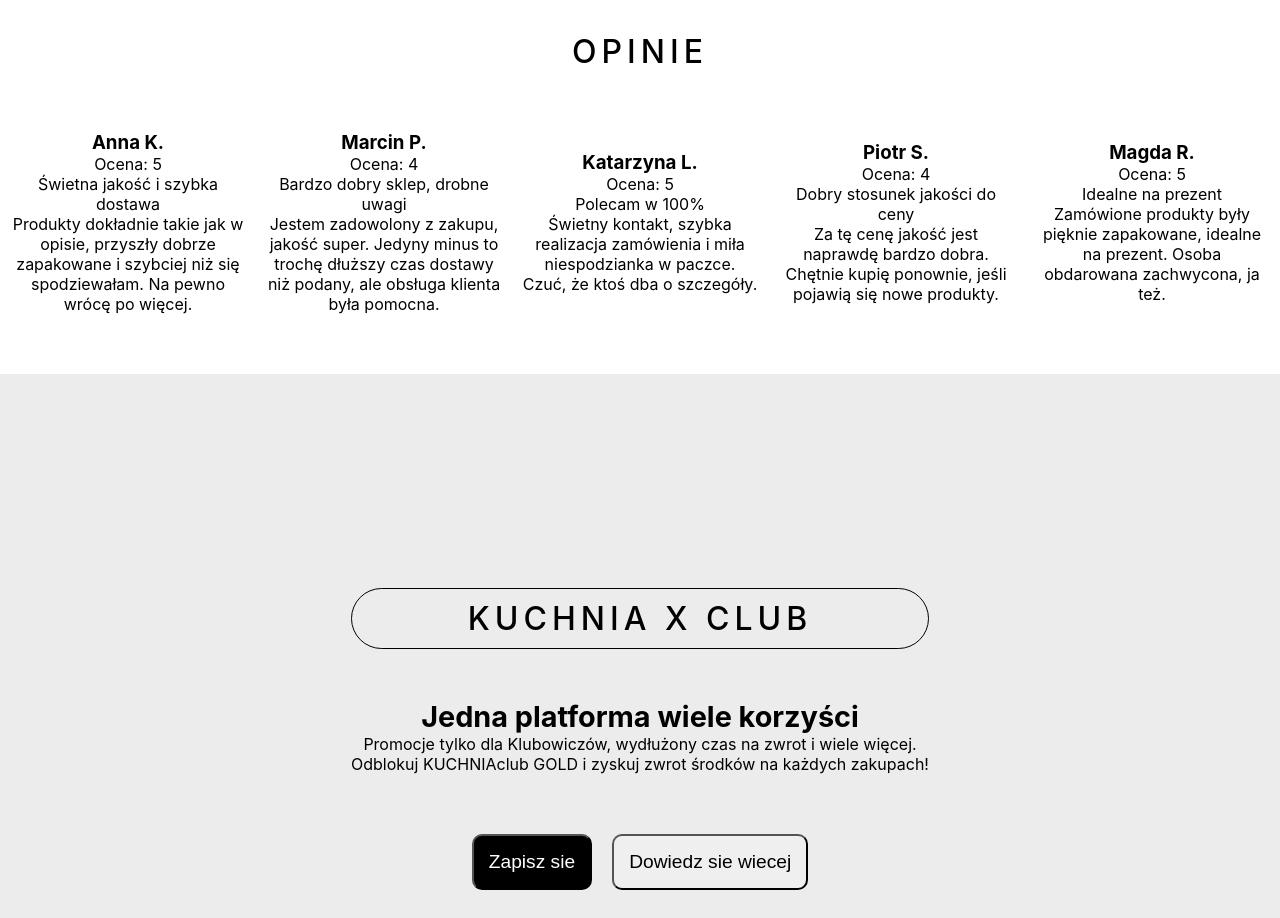
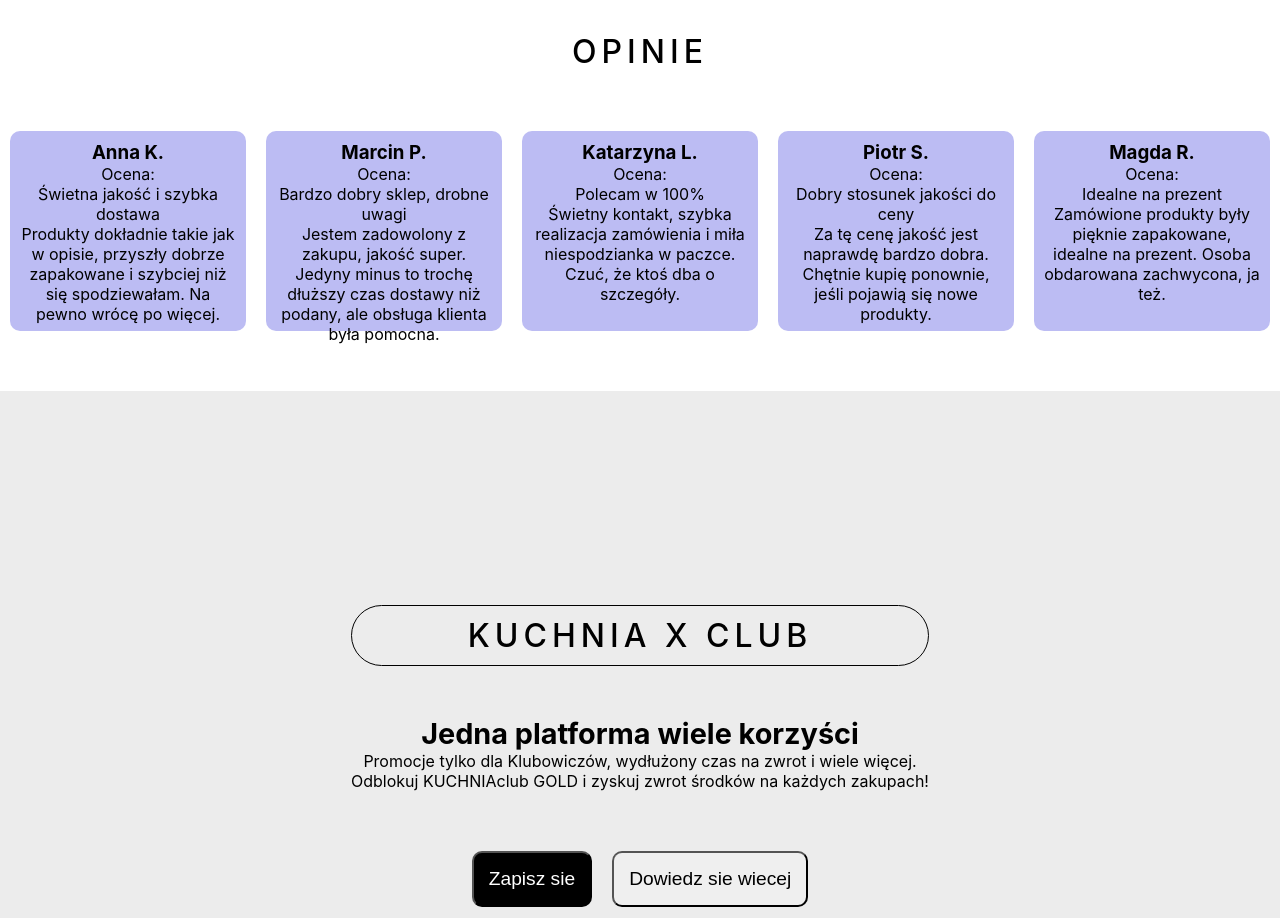
Before and after one commit to marcinoles87/my-app2, a React (Create React App) app: page / in a window 1280 px wide. Shown: the part 4220-5138 px from the top of the page. Built offline with nearby package versions, Linux system fonts and the light colour scheme.

Commit message:
add code

```diff
--- a/src/App.css
+++ b/src/App.css
@@ -561,8 +561,12 @@ i{
 
 .opinia{
   width: 30%;
+  height: 200px;
+  margin: 10px;
   padding: 10px;
   text-align: center;
+  background-color: #bcbcf3;
+  border-radius: 10px;
 }
 
 /*newsletter*/
--- a/src/pages/Opinie.jsx
+++ b/src/pages/Opinie.jsx
@@ -1,6 +1,15 @@
 import React from 'react'
 
 function Opinie() {
+
+  const ratingStar = (rating) =>{
+    console.log(rating)
+
+      for(let i=0;i>rating;i++){
+        <i class="fa-regular fa-star"></i>
+      }
+
+  }
 
 
 const reviews = [
@@ -58,7 +67,7 @@ const reviews = [
             return(
                 <div className='opinia' key={index}>
                     <h3>{item.name}</h3>
-                    <p>Ocena: {item.rating}</p>
+                    <p>Ocena: {ratingStar(item.rating)}</p>
                     <p>{item.title}</p>
                     <p>{item.content}</p>
 
```
